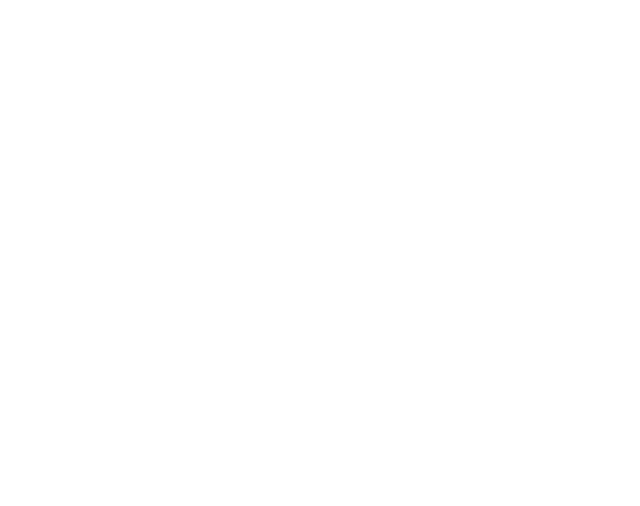
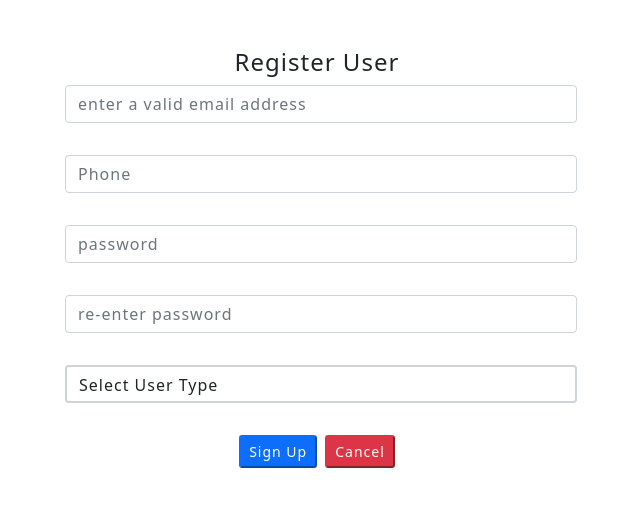
Before and after one commit to PrakashAdhikari08/truckeeclient, a React (Create React App) app: page /register in a window 1280 px wide. Shown: the top 506 px of the page, without its empty margins (323-963 px from the left). Built offline with nearby package versions, Linux system fonts and the light colour scheme; no server answers.

Commit message:
redux integration with registration

```diff
--- /dev/null
+++ b/src/api/API.js
@@ -0,0 +1,49 @@
+import Axios from "axios";
+
+Axios.defaults.baseURL = "https://truckee-dev.com";
+
+
+//call client credentials api for access-token
+ export function callForClientCredentials () {
+    const params = new URLSearchParams();
+    params.append('grant_type', 'client_credentials');
+
+    return Axios.request(
+            {
+                url: "/oauth/token",
+                method: "post",
+                auth: {
+                    username: "Truckee-Service", // This is the client_id
+                    password: "Truckee-Service" // This is the client_secret
+                },
+                params
+            });
+
+}
+
+//verify user with token
+export function verifyUserAccount (verificationOTP, username, accessToken) {
+console.log(accessToken);
+    return Axios.request(
+            {
+                url: `/user/v1/verify/${verificationOTP}?username=${username}`,
+                method: "get",
+                headers: {
+                    'Authorization' : `Bearer ${accessToken}`
+                }
+            });
+}
+
+//verify user with token
+export function registerUser (data, accessToken) {
+    console.log(data);
+    return Axios.request(
+        {
+            url: '/user/v1/register',
+            method: "post",
+            headers: {
+                'Authorization' : `Bearer ${accessToken}`
+            },
+            data : data
+        });
+}
--- a/src/forms/Login.jsx
+++ b/src/forms/Login.jsx
@@ -82,8 +82,8 @@
 
     return (
             <form className={"mt-5 text-center"} onSubmit={formik.handleSubmit} action={""}>
-                <h5 className={"form-label text-center"}>Enter your login Details</h5>
-                <input className={"form-input mt-2"} placeholder="enter username/email" type={"email"}
+                <h5 className={"form-label text-center"}>login Details</h5>
+                <input className={"form-input mt-2 input form-control"} placeholder="enter username/email" type={"email"}
                        id={"username"} {...formik.getFieldProps("username")} />
                 <br/>
                 {formik.touched.username && formik.errors.username ? (
@@ -91,9 +91,8 @@
                     <small className={"text-danger"}>{formik.errors.username}</small>
                 ) : null}
                 <br/>
-                <input className={"form-input "} placeholder="password" type={show !== true ?"password": "text"}
+                <input className={"form-input input form-control"} placeholder="password" type={show !== true ?"password": "text"}
                        id={"password"} {...formik.getFieldProps("password")} />
-                <br/>
                 {formik.touched.password && formik.errors.password ? (
                     <small className={"text-danger text-sm-center"}>{formik.errors.password}</small>) : null}
                 <br/>
--- /dev/null
+++ b/src/forms/Register.jsx
@@ -0,0 +1,158 @@
+import React, {useEffect} from "react";
+
+import {Link} from "react-router-dom";
+
+import * as Yup from "yup";
+import {useFormik} from "formik";
+import {fetchClientCredentialsToken, fetchFailure} from "../redux/actions/AuthAction";
+import {connect} from "react-redux";
+import {callForClientCredentials, registerUser} from "../api/API";
+import data from "bootstrap/js/src/dom/data";
+
+const Register = (props) => {
+
+    const initialValues = {
+        phoneNumber: "",
+        emailAddress: "",
+        password: "",
+        userType: ""
+    }
+
+    useEffect(
+        async () => {
+                try {
+                    const response = await callForClientCredentials();
+                    props.getClientCredentials(response.data.access_token);
+                }catch (error) {
+                    props.fetchError(error.response.data.error)
+                }
+
+        },[]
+    );
+
+    const onSubmit = async (values) => {
+        const data = {
+            phoneNumber: values.phoneNumber,
+            username: values.emailAddress,
+            password: values.password,
+            role: values.userType
+
+        };
+        console.log(data)
+        await callRegisterApi(data);
+    }
+
+    async function callRegisterApi(data) {
+        try {
+            const response = await registerUser(data, props.accessTokenCC)
+            console.log(response.data);
+        }
+        catch (error) {
+            props.fetchError(error.response.data.response);
+            console.log(error.response.data.response)
+        }
+    }
+
+    const validationSchema = Yup.object({
+        phoneNumber: Yup.string().required("Please Enter your phone"),
+
+        emailAddress: Yup.string()
+            .email("Invalid Email Address")
+            .required("Username is required"),
+        password: Yup.string()
+            .required("Password Required")
+            .min(6, "Password is too short"),
+        password1: Yup.string()
+            .required("Re-enter Password")
+            .test("Password Matched", "Passwords must match", function (value) {
+                return this.parent.password === value;
+            }),
+        userType: Yup.string()
+            .required("Please select a user type")
+            .min(6, "Select a Type")
+    });
+
+    const formik = useFormik({
+        initialValues,
+        onSubmit,
+        validationSchema,
+    });
+
+    return (
+            <form className={" mt-5 text-center "} onSubmit={formik.handleSubmit} action={""}>
+                <h4>Register User</h4>
+
+                <input type={"email "} placeholder={"enter a valid email address"} className={"m-1 input form-control" }
+                       id={"emailAddress"} {...formik.getFieldProps("emailAddress")}/>
+                <br/>
+                {formik.touched.emailAddress && formik.errors.emailAddress ? (
+                    <small className={"text-danger text-sm-center"}>{formik.errors.emailAddress}</small>
+                ) : null}
+                <input
+                    type="text"
+                    placeholder={"Phone"}
+                    className={"m-1 input form-control"}
+                    id="phoneNumber"
+                    {...formik.getFieldProps('phoneNumber')}
+                />
+
+                {formik.touched.phoneNumber && formik.errors.phoneNumber ? (
+                    <small className={"text-danger text-sm-center"}>{formik.errors.phoneNumber}</small>
+                ) : null}
+                <br/>
+                <input type={"password"} placeholder={"password"} id={"password"} className={"m-1 input form-control"}
+                       autoComplete="off" {...formik.getFieldProps("password")} />
+                <br/>
+                {formik.touched.password && formik.errors.password ? (
+                    <small className={"text-danger text-sm-center"}>{formik.errors.password}</small>) : null}
+                <input type={"password"} placeholder={"re-enter password"} id={"password1"} className={"m-1 input form-control"}
+                       autoComplete="off" {...formik.getFieldProps("password1")}/>
+                <br/>
+                {(formik.touched.password1 && formik.errors.password1) ||
+                formik.password !== formik.password1 ? (
+                    <>
+                        <small className={"text-danger text-sm-center"}>
+                            {formik.errors.password1}
+                        </small>
+                        <br/>
+                    </>
+                ) : null}
+
+                <select placeholder={"Chose the User type"} className={"m-1 border-2 input form-control"}
+                        id={"userType"} {...formik.getFieldProps("userType")}
+                    // onChange={event => setUserType(event.target.value)}
+                >
+                    <option value={""}>Select User Type</option>
+                    <option value={"DRIVER"}>Driver</option>
+                    <option value={"CARRIER"}>Carrier</option>
+                </select>
+                {formik.touched.userType && formik.errors.userType ? (
+                    <p className={"text-danger text-sm-center"}>{formik.errors.userType}</p>) : null}
+                <br/>
+
+                <button className={"btn-sm btn-primary m-1"} type={"submit"}>Sign Up</button>
+
+                <Link to={"/"}>
+                    <button className={"btn-sm btn-danger m-1"}>Cancel</button>
+                </Link>
+
+            </form>
+
+    );
+
+};
+
+const mapStateToProps = state => {
+    return {
+        accessTokenCC : state.tokenClientCredentials
+    }
+}
+
+const mapDispatchToProps = (dispatch) => {
+    return {
+        getClientCredentials : (token) => dispatch(fetchClientCredentialsToken(token)),
+        fetchError : (error) => dispatch(fetchFailure(error))
+    }
+}
+
+export default connect(mapStateToProps, mapDispatchToProps) (Register);
--- a/src/index.css
+++ b/src/index.css
@@ -7,3 +7,14 @@
 .App {
   font-family: "Poppins", sans-serif;
 }
+form {
+  width: 40% !important;
+  margin-left: 30%;
+
+}
+
+.input {
+  border-radius: 6px;
+  outline: 1px;
+  /*border: ;*/
+}
--- a/src/routing/Routing.jsx
+++ b/src/routing/Routing.jsx
@@ -2,6 +2,7 @@
 import {BrowserRouter as Router, Switch, Route } from 'react-router-dom'
 import Home from "../home/Home";
 import Login from "../forms/Login";
+import Register from "../forms/Register";
 
 
 const Routing = () => {
@@ -11,6 +12,8 @@
                 <Switch>
                     <Route exact path={"/"}   component={Home}/>
                     <Route path={"/login"}    component={Login}/>
+                    <Route path={"/register"}    component={Register}/>
+
                     <Route />
                     <Route />
 
```
Also changed, not shown: src/home/Home.jsx (+12 -47 lines).
